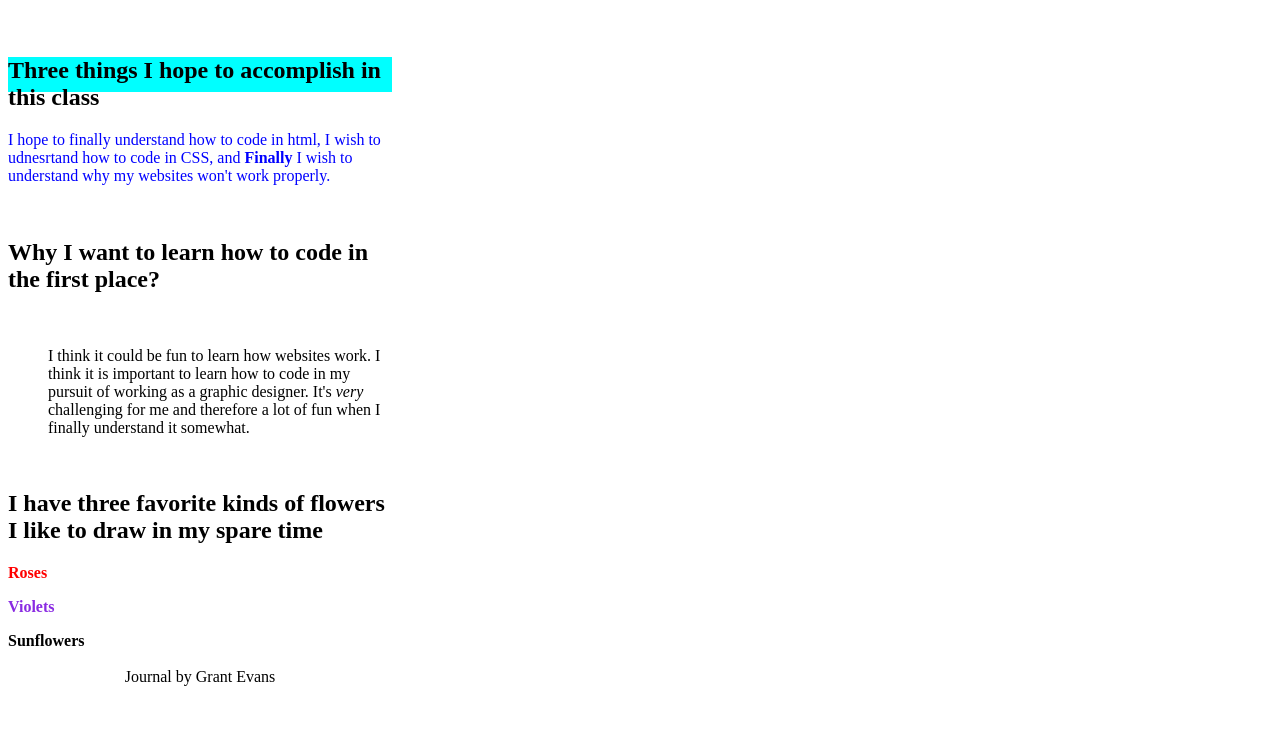
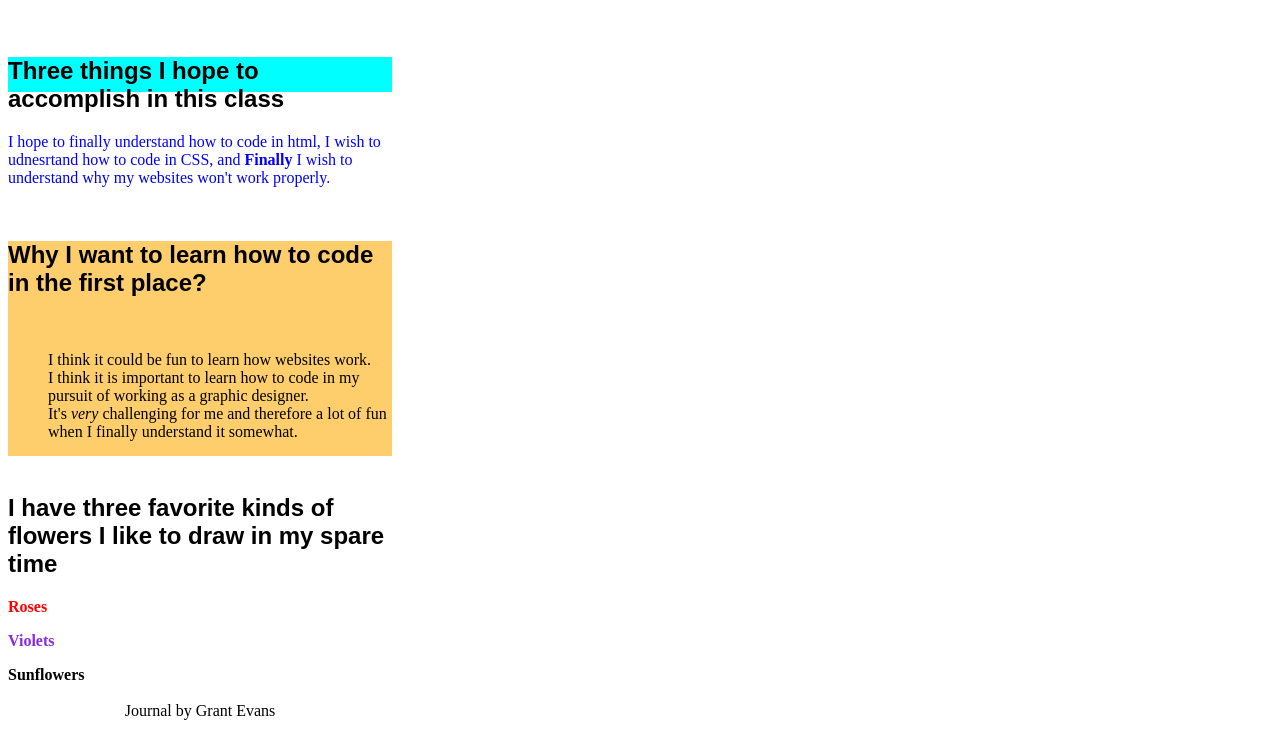
Before and after one commit to uncgstudent2/GrantEvans_InteractivityIISP2026_helloWorld, a plain HTML site: page onlineJournal.html in a window 1280 px wide. Shown: the part 61-800 px from the top of the page. Drawn offline with Linux system fonts and the light colour scheme.

Commit message:
sync please

```diff
--- a/Style copy.css
+++ b/Style copy.css
@@ -30,6 +30,14 @@ p{
     width: 30vw;
     height: 35px;
     background-color:aqua;
+
+}
+
+.container2{
+    position:relative;
+    width: 30vw;
+    height: 215px;
+    background-color:rgb(255, 206, 108);
 
 }
 
@@ -73,6 +81,13 @@ h1{
   animation-direction: alternate;
 }
 
+h2,h3,h4{
+  font-family: "Montserrat", sans-serif;
+  font-optical-sizing: auto;
+  font-weight: <weight>;
+  font-style: normal;
+}
+
 @keyframes changeBG{
     from{background-color: rgb(28, 119, 119);}
     to{background-color: aquamarine;}
--- a/onlineJournal.html
+++ b/onlineJournal.html
@@ -19,11 +19,14 @@
 <section>
 
   <br>
+  <div class="container2">
 <h2> Why I want to learn how to code in the first place? </h2>
 <br>
 <ul>
  I think it could be fun to learn how websites work.
+ <br>
  I think it is important to learn how to code in my pursuit of working as a graphic designer.
+ <br>
  It's <i> very </i> challenging for me and therefore a lot of fun when I finally understand it somewhat.
 </ul>
 <br>
```
Also changed, not shown: New CSS.html (added, +36 -0 lines).
